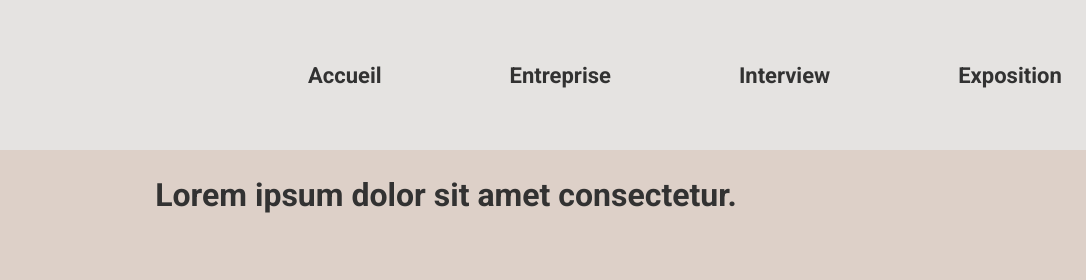
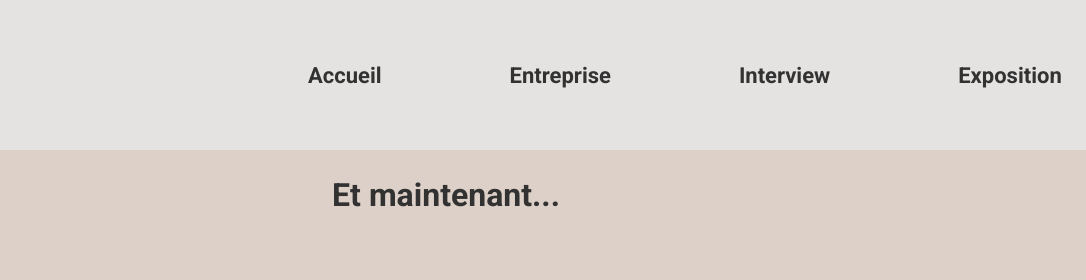
Before and after one commit to Eultype/Projet_Preformation_2025, a plain HTML site: page conclusion.html in a window 1280 px wide. Shown: the top 280 px of the page, 194-1280 px from the left. Drawn offline with Linux system fonts and the light colour scheme.

Commit message:
Changement titre conclusion

```diff
--- a/conclusion.html
+++ b/conclusion.html
@@ -25,7 +25,7 @@
     </header>
 
     <main>
-    <h1 id="titreconclu">Lorem ipsum dolor sit amet consectetur.</h1>
+    <h1 id="titreconclu">Et maintenant...</h1>
     <div class="conclu_test">
         <div class="image_conclu">
 
```
